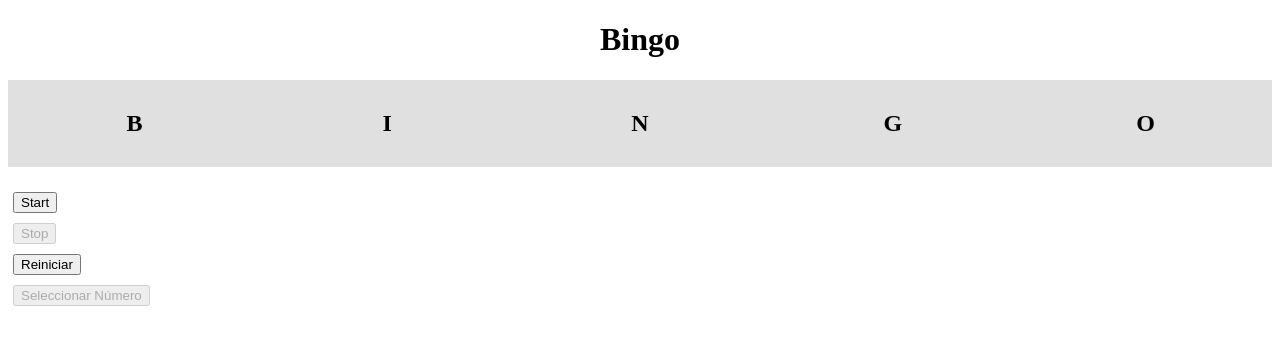
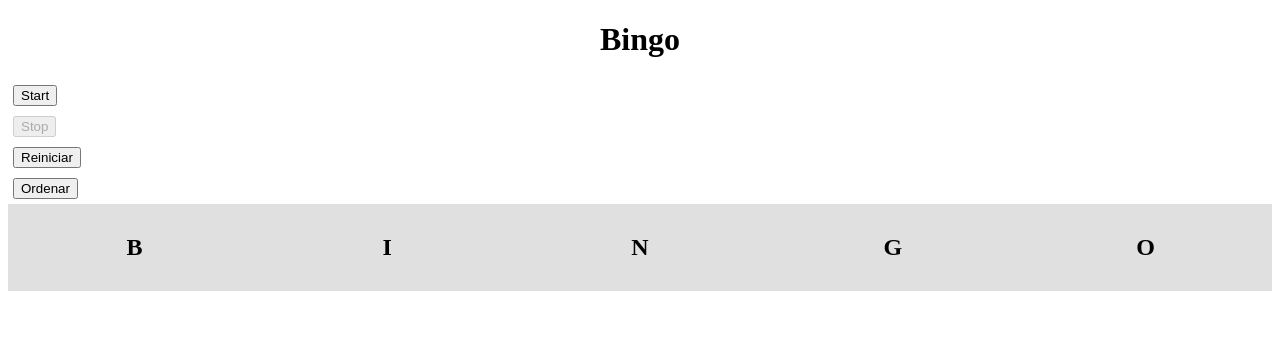
Before and after one commit to CrisUrrea/BingoGame, a Flask app: page / in a window 1280 px wide. Shown: the top 345 px of the page. Run offline with Flask 3, Linux system fonts and the light colour scheme; some libraries are stand-ins or nearby versions.

Commit message:
Ordenar numeros

```diff
--- a/app/app.py
+++ b/app/app.py
@@ -7,13 +7,12 @@ app = Flask(__name__)
 app.config['SECRET_KEY'] = 'your_secret_key_here'
 socketio = SocketIO(app)
 
-# Lista de balotas disponibles para el juego
 balotas = list(range(1, 76))
 
 # Estado del juego
 juego_iniciado = False
 numeros_sorteados = []
-tiempo_entre_balotas = 5  # Tiempo en segundos entre balotas
+tiempo_entre_balotas = 1
 
 def generar_balota():
     if balotas:
@@ -27,13 +26,14 @@ def index():
     global juego_iniciado
     global numeros_sorteados
     global tiempo_entre_balotas
+    global balotas
 
     if request.method == 'POST':
         if request.form['action'] == 'start':
             juego_iniciado = True
             numeros_sorteados = []
             balotas = list(range(1, 76))
-            tiempo_entre_balotas = 5  # Mantener el tiempo fijo en 5 segundos
+            tiempo_entre_balotas = 5
             return redirect(url_for('index'))
         elif request.form['action'] == 'stop':
             juego_iniciado = False
@@ -41,13 +41,18 @@ def index():
         elif request.form['action'] == 'reiniciar':
             juego_iniciado = False
             numeros_sorteados = []
+            balotas = list(range(1, 76))
             return redirect(url_for('index'))
-        elif request.form['action'] == 'seleccionar':
-            if juego_iniciado:
-                numeros_sorteados.sort()
-            return redirect(url_for('index'))
+        elif request.form['action'] == 'ordenar':
+            return redirect(url_for('ordenar_numeros'))
+    return render_template('index.html', juego_iniciado=juego_iniciado, numeros_sorteados=numeros_sorteados, tiempo_entre_balotas=tiempo_entre_balotas)
 
-    return render_template('index.html', juego_iniciado=juego_iniciado, numeros_sorteados=numeros_sorteados, tiempo_entre_balotas=tiempo_entre_balotas)
+@app.route('/ordenar_numeros', methods=['POST'])
+def ordenar_numeros():
+    global numeros_sorteados
+    if not juego_iniciado:
+        numeros_sorteados.sort()
+    return redirect(url_for('index'))
 
 @socketio.on('connect')
 def handle_connect():
--- a/app/templates/index.html
+++ b/app/templates/index.html
@@ -1,62 +1,59 @@
 <!DOCTYPE html>
 <html lang="en">
+
 <head>
     <meta charset="UTF-8">
     <meta name="viewport" content="width=device-width, initial-scale=1.0">
     <link rel="stylesheet" href="{{ url_for('static', filename='styleIndex.css')}}">
-
+    <!-- <script src="../scripts/index.js"></script> -->
     <title>Bingo</title>
 </head>
+
 <body>
     <h1 style="text-align: center;">Bingo</h1>
-    <div class="bingo-table">
-        <div class="bingo-column" id="column-b">
-            <h2>B</h2>
-            {% for number in numeros_sorteados if 1 <= number <= 15 %}
-            <p>{{ number }}</p>
-            {% endfor %}
-        </div>
-        <div class="bingo-column" id="column-i">
-            <h2>I</h2>
-            {% for number in numeros_sorteados if 16 <= number <= 30 %}
-            <p>{{ number }}</p>
-            {% endfor %}
-        </div>
-        <div class="bingo-column" id="column-n">
-            <h2>N</h2>
-            {% for number in numeros_sorteados if 31 <= number <= 45 %}
-            <p>{{ number }}</p>
-            {% endfor %}
-        </div>
-        <div class="bingo-column" id="column-g">
-            <h2>G</h2>
-            {% for number in numeros_sorteados if 46 <= number <= 60 %}
-            <p>{{ number }}</p>
-            {% endfor %}
-        </div>
-        <div class="bingo-column" id="column-o">
-            <h2>O</h2>
-            {% for number in numeros_sorteados if 61 <= number <= 75 %}
-            <p>{{ number }}</p>
-            {% endfor %}
-        </div>
-    </div>
     <div class="button-container">
         <form method="POST" action="/">
             <input type="hidden" name="action" value="start">
             <button type="submit" {% if juego_iniciado %}disabled{% endif %}>Start</button>
         </form>
-        <form method="POST" action="/stop">
+        <form method="POST" action="/">
+            <input type="hidden" name="action" value="stop">
             <button type="submit" {% if not juego_iniciado %}disabled{% endif %}>Stop</button>
         </form>
-        <form method="POST" action="/reiniciar">
+        <form method="POST" action="/">
+            <input type="hidden" name="action" value="reiniciar">
             <button type="submit">Reiniciar</button>
         </form>
-        <form method="POST" action="/seleccionar">
-            <button type="submit" {% if not juego_iniciado %}disabled{% endif %} name="action" value="seleccionar">
-                {% if juego_iniciado %}Ordenar Números{% else %}Seleccionar Número{% endif %}
-            </button>
+        <form method="POST" action="/ordenar_numeros">
+            <button type="submit" id="ordenarNumeros" {% if juego_iniciado %}disabled{% endif %}>Ordenar</button>
         </form>
+    </div>
+    <div class="bingo-table">
+        <div class="bingo-column" id="column-b">
+            <h2>B</h2>
+            {% for number in numeros_sorteados if 1 <= number <=15 %} <p>{{ number }}</p>
+                {% endfor %}
+        </div>
+        <div class="bingo-column" id="column-i">
+            <h2>I</h2>
+            {% for number in numeros_sorteados if 16 <= number <=30 %} <p>{{ number }}</p>
+                {% endfor %}
+        </div>
+        <div class="bingo-column" id="column-n">
+            <h2>N</h2>
+            {% for number in numeros_sorteados if 31 <= number <=45 %} <p>{{ number }}</p>
+                {% endfor %}
+        </div>
+        <div class="bingo-column" id="column-g">
+            <h2>G</h2>
+            {% for number in numeros_sorteados if 46 <= number <=60 %} <p>{{ number }}</p>
+                {% endfor %}
+        </div>
+        <div class="bingo-column" id="column-o">
+            <h2>O</h2>
+            {% for number in numeros_sorteados if 61 <= number <=75 %} <p>{{ number }}</p>
+                {% endfor %}
+        </div>
     </div>
     <div>
         {% if current_number %}
@@ -71,7 +68,7 @@
         var socket = io.connect('http://' + document.domain + ':' + location.port);
 
         // Escucha la actualización de balotas desde el servidor
-        socket.on('update_balota', function(data) {
+        socket.on('update_balota', function (data) {
             var balota = data.balota;
             var balotaElement = document.createElement('p');
             balotaElement.textContent = balota;
@@ -100,4 +97,5 @@
         }
     </script>
 </body>
+
 </html>
```
Also changed, not shown: app/scripts/index.js (added, +28 -0 lines).
